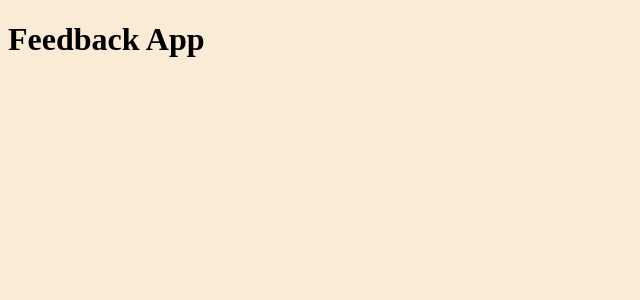
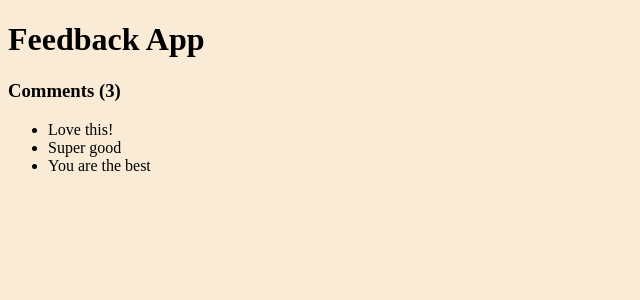
Before and after one commit to nameelza/feedback-app, a React (Create React App) app: page / in a window 1280 px wide. Shown: the top 300 px of the page, without its empty margins (0-640 px from the left). Built offline with nearby package versions, Linux system fonts and the light colour scheme.

Commit message:
Update App.js

```diff
--- a/src/App.js
+++ b/src/App.js
@@ -1,7 +1,18 @@
 function App() {
+  const comments = [
+    { id: 1, text: "Love this!" },
+    { id: 2, text: "Super good" },
+    { id: 3, text: "You are the best" },
+  ];
   return (
-    <div>
+    <div className="container">
       <h1>Feedback App</h1>
+      <h3>Comments ({comments.length})</h3>
+      <ul>
+        {comments.map((comment) => (
+          <li key={comment.id}>{comment.text}</li>
+        ))}
+      </ul>
     </div>
   );
 }
```
